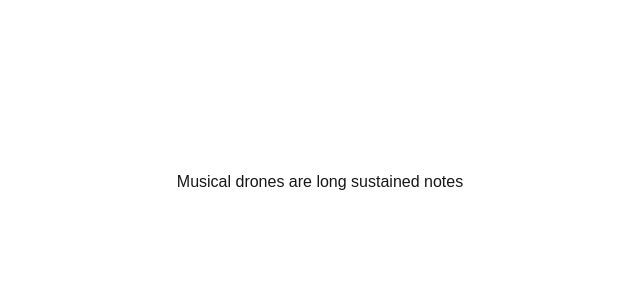
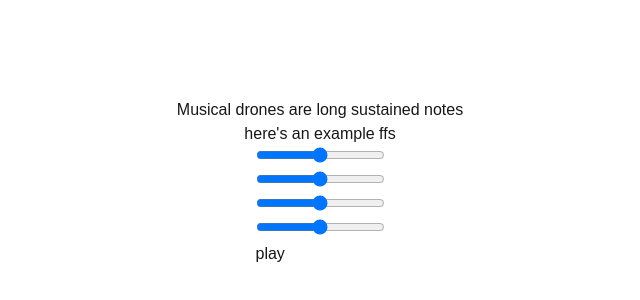
Before and after one commit to dalzegno/drone-music, a Next.js app: page /introduction in a window 1280 px wide. Shown: the part 218-518 px from the top of the page, without its empty margins (320-960 px from the left). Built offline with nearby package versions, Linux system fonts and the light colour scheme.

Commit message:
Add individual volume slider

```diff
--- a/app/introduction/page.tsx
+++ b/app/introduction/page.tsx
@@ -1,5 +1,3 @@
-"use client";
-import GainHelper from "@/audio-context/gainHelper";
 import DroneContainer from "@/components/ui/drone-container";
 import { drones } from "@/data/drones/drones.json";
 import type { Drone } from "@/lib/types";
@@ -11,13 +9,12 @@ export default function Introduction() {
   return (
     <div className="flex min-h-screen items-center justify-center flex-col">
       <p>Musical drones are long sustained notes</p>
+      <p>here's an example ffs</p>
 
-      {selectedDrone.notes.map((n, index) => (
-        <DroneContainer
-          key={index}
-          fundamentalFrequency={fundamentalFrequency}
-        ></DroneContainer>
-      ))}
+      <DroneContainer
+        fundamentalFrequency={fundamentalFrequency}
+        drone={selectedDrone}
+      ></DroneContainer>
     </div>
   );
 }
--- a/components/ui/drone-container.tsx
+++ b/components/ui/drone-container.tsx
@@ -1,9 +1,29 @@
 "use client";
+
+import { Drone } from "@/lib/types";
+import DroneNote from "./drone-note";
+import { useState } from "react";
 
 export default function DroneContainer({
   fundamentalFrequency,
+  drone,
 }: {
   fundamentalFrequency: number;
+  drone: Drone;
 }) {
-  return <div></div>;
+  const [isPlaying, setIsPlaying] = useState(false);
+  return (
+    <div>
+      {drone.notes.map((n, index) => (
+        <DroneNote
+          key={index}
+          frequency={fundamentalFrequency * n.ratioNumber}
+          isPlaying={isPlaying}
+        ></DroneNote>
+      ))}
+      <button type="button" onClick={() => setIsPlaying(!isPlaying)}>
+        {isPlaying ? <p>pause</p> : <p>play</p>}
+      </button>
+    </div>
+  );
 }
--- a/components/ui/drone-note.tsx
+++ b/components/ui/drone-note.tsx
@@ -1,5 +1,55 @@
 "use client";
 
-export default function DroneNote() {
-  return <div></div>;
+import { getAudioContext } from "@/audio-context/singletons/audioContext";
+import { useEffect, useState } from "react";
+
+const audioContext = getAudioContext() as AudioContext;
+let oscillators: OscillatorNode[] = [];
+const primaryGain = audioContext.createGain();
+primaryGain.gain.setValueAtTime(0.5, audioContext.currentTime);
+primaryGain.connect(audioContext.destination);
+
+export default function DroneNote({
+  frequency,
+  isPlaying,
+}: {
+  frequency: number;
+  isPlaying: boolean;
+}) {
+  const [volume, setVolume] = useState(0.5);
+
+  const gainNode = audioContext.createGain();
+  gainNode.connect(primaryGain);
+
+  useEffect(() => {
+    if (isPlaying) {
+      let oscillator = audioContext.createOscillator();
+      oscillator.frequency.setValueAtTime(frequency, audioContext.currentTime);
+
+      oscillator.connect(gainNode);
+      oscillator.start();
+
+      oscillators.push(oscillator);
+    } else if (!isPlaying) {
+      oscillators.forEach((o) => {
+        o.stop();
+      });
+      oscillators = [];
+    }
+  }, [isPlaying]);
+
+  useEffect(() => {
+    gainNode.gain.setValueAtTime(volume, audioContext.currentTime);
+  }, [volume, audioContext]);
+
+  return (
+    <div>
+      <input
+        type="range"
+        min="0"
+        max="100"
+        onChange={(e) => setVolume(+e.target.value / 100)}
+      ></input>
+    </div>
+  );
 }
```
